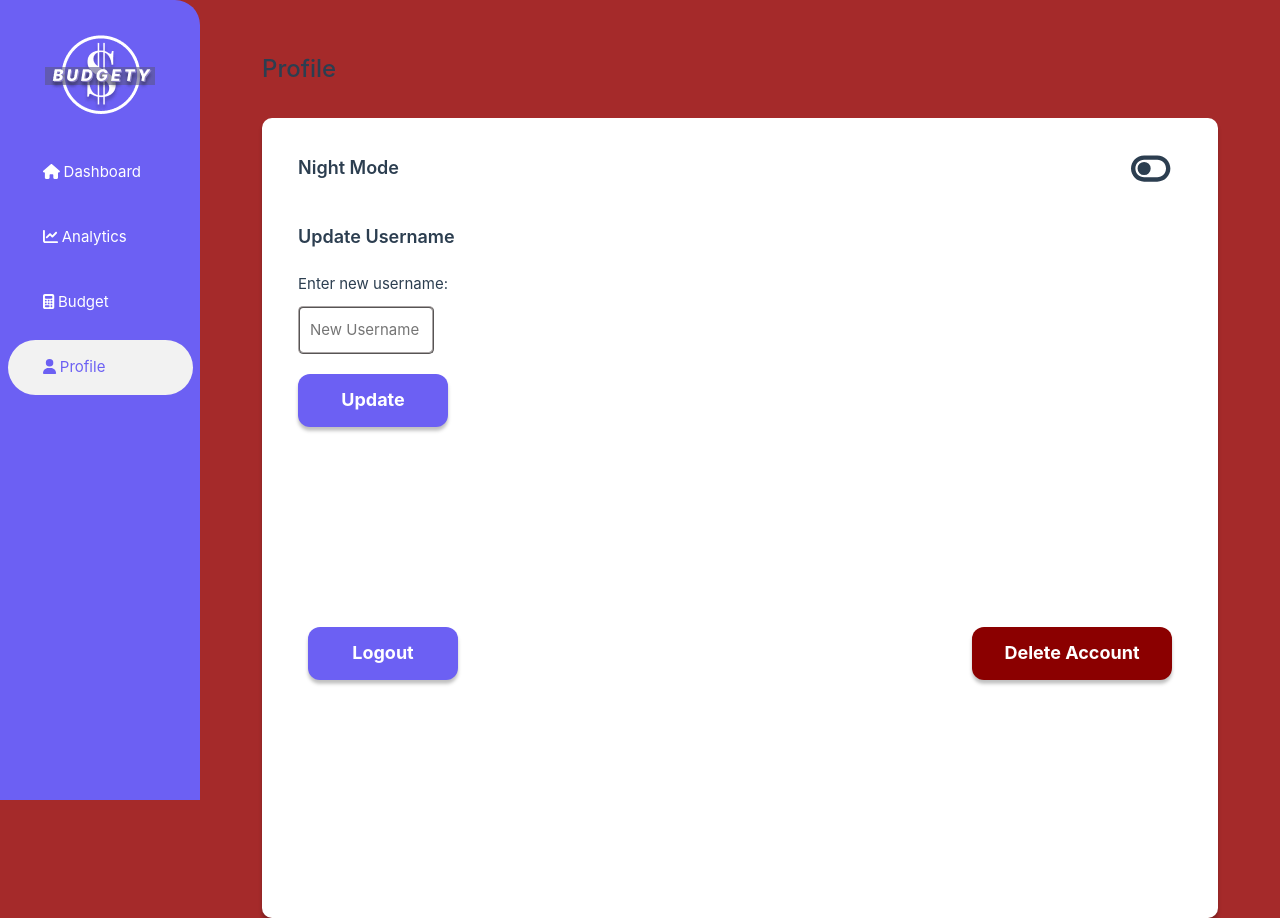
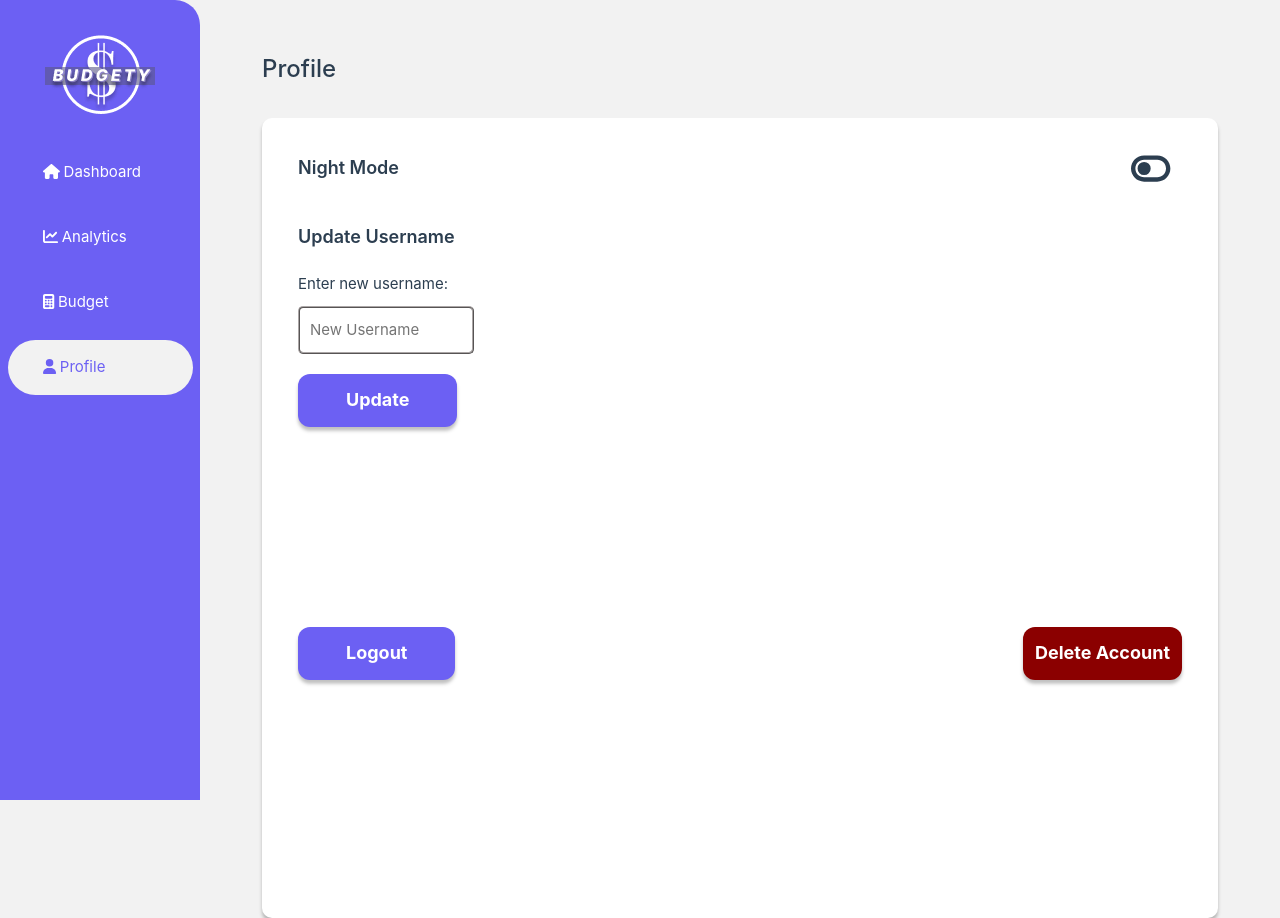
Before and after one commit to BT3103AppDev1/l1-final-project-group-21, a Vue app in the folder project-budgety/: page /profile in a window 1280 px wide. Built offline with nearby package versions, Linux system fonts and the light colour scheme.

Commit message:
Make Profile page responsive

```diff
--- a/project-budgety/src/assets/main.css
+++ b/project-budgety/src/assets/main.css
@@ -19,12 +19,9 @@ body {
     margin-left: 230px;
 }
 
-
-
-
 @media screen and (min-width: 768px) {
   body {
-    background-color: pink;
+    /* background-color: pink; */
   }
 
 }
@@ -35,7 +32,7 @@ body {
     /* display: flex;
     place-items: center; */
     /* margin-left: 130px; */
-    background-color: brown;
+    /* background-color: brown; */
   }
 
 
@@ -50,7 +47,7 @@ body {
     /* display: flex;
     place-items: center; */
     /* margin-left: 130px; */
-    background-color: green;
+    /* background-color: green; */
   }
 }
 @media screen and (max-width:1023px) {
@@ -67,15 +64,20 @@ body {
 @media screen and (max-width: 767px) {
   /* apply styling if screen width >= 480px*/
   body {
-    background-color: blue;
+    /* background-color: blue; */
   }
   .weekly-title {
     font-size: 6px;
-    color: red;
+    /* color: red; */
   }
   .dashboard-section1 {
     flex-wrap: wrap;
     row-gap: 1rem;
+  }
+  .section {
+    display: flex;
+    flex-direction: column;
+    gap: 2rem;
   }
 
 }
@@ -83,7 +85,7 @@ body {
 @media screen and (max-width: 700px) {
   /* apply styling if screen width >= 480px*/
   body {
-    background-color: yellow;
+    /* background-color: yellow; */
   }
   .expense-boxes {
     flex-wrap: wrap;
--- a/project-budgety/src/components/DoughnutChart.vue
+++ b/project-budgety/src/components/DoughnutChart.vue
@@ -40,14 +40,16 @@ export default {
 				plugins: {
 					// remove the legend on top
 					legend: {
-						display: false
+						display: false,
+						// position: 'right'
 					}
 				},
 				elements: {
 
 				},
 				responsive: true,
-				// maintainAspectRatio: false
+				// aspectRatio: 2,
+				// maintainAspectRatio: true
 
 			}
 		};
--- a/project-budgety/src/views/AnalyticsPage.vue
+++ b/project-budgety/src/views/AnalyticsPage.vue
@@ -161,7 +161,7 @@ export default {
   flex: 1;
   /* add space between line chart and container */
   padding: 0px 0.625rem 0.625rem 0.625rem;
-  position: relative;
+  /* position: relative; */
   overflow: auto;
 
 }
--- a/project-budgety/src/views/DashboardPage.vue
+++ b/project-budgety/src/views/DashboardPage.vue
@@ -15,10 +15,10 @@
             <div class="weekly">
                 <div class="weekly-title">WEEKLY SPENDING</div>
                 <div class="spending-container">
-                    <div class="doughnutchart">
+                    <!-- <div class="doughnutchart"> -->
                         <DoughnutChart />
-                    </div>
-                    <div class="top3">Top 3 Categories</div>
+                    <!-- </div> -->
+                    <div class="top3">TOP 3 CATEGORIES</div>
                 </div>
             </div>
         </div>
@@ -68,12 +68,15 @@ export default {
     flex-direction: row;
     padding-top: 3.125rem;
     margin: 1.563rem 0rem;
+    /* align-items: baseline; */
+    /* justify-content: baseline; */
 }
 .left {
     display: flex;
     flex-direction: column;
     margin-right: 1.25rem;
     overflow: auto;
+    flex: 1;
     /* flex: 0.5 0.5 auto; */
 }
 .title {
@@ -95,11 +98,11 @@ export default {
     rgba(213, 144, 219, 0.87) 85.06%, #AB8CDD 98.97%);
     box-shadow: 0px 4px 4px rgba(0, 0, 0, 0.25);
     border-radius: 2.5rem;
-    padding: 4.5rem 2rem;
+    padding: 4.5rem 0rem;
     margin: 25px 25px 0px 0px;
     text-align: center;
     color: #FFFFFF;
-    /* flex: 1; */
+    /* max-width: 350px; */
 }
 .expense-box-header {
     font-style: normal;
@@ -109,7 +112,7 @@ export default {
 }
 .expense-value-dashboard {
     font-weight: 600;
-    font-size: 60px;
+    font-size: 55px;
 }
 
 .weekly {
@@ -117,18 +120,24 @@ export default {
     box-shadow: 0px 4px 4px rgba(0, 0, 0, 0.25);
     border-radius: 2.4rem;
     text-align: center;
-    /* flex: 2; */
+    flex: 1.5;
     overflow: auto;
 }
 .spending-container {
     display: flex;
-    overflow: auto;
+    /* overflow: auto; */
+    flex: 1;
+    padding: 0rem 4rem;
 }
 .doughnutchart {
     flex: 1;
+    /* overflow: auto; */
+    /* height: 200px; */
 }
 
 .top3 {
+    font-size: 18px;
+    font-weight: 700;
     flex: 1;
 }
 
--- a/project-budgety/src/views/ProfilePage.vue
+++ b/project-budgety/src/views/ProfilePage.vue
@@ -9,6 +9,7 @@
 				<div class="font-18">Night Mode</div>
 				<div class="toggle-btn">
 					<fa icon="toggle-off"/>
+					<!-- change to toggle-on when night mode is on -->
 				</div>
 			</div>
 			<div class="font-18">Update Username</div>
@@ -32,16 +33,16 @@
 				</div>
 			</form>
 			<div class="section">
-				<div class="logout">
+				<!-- <div class="logout"> -->
 					<button id="purpleButton" type="button" v-on:click="logoutAccount">
 						Logout
 					</button>
-				</div>
-				<div class="delete">
+				<!-- </div> -->
+				<!-- <div class="delete"> -->
 					<button id="redButton" type="button" v-on:click="deleteAccount">
 						Delete Account
 					</button>
-				</div>
+				<!-- </div> -->
 			</div>
 		</div>
 	</div>
@@ -138,34 +139,36 @@ export default {
 }
 
 #purpleButton {
+	flex: 1;
 	color: #ffffff;
 	background-color: var(--sidebar-bg-color);
+	max-width: fit-content;
+	padding: 12px 48px;
+	border: none;
+	text-align: center;
+	text-decoration: none;
+	/* display: inline-block; */
+	font-size: 18px;
+	font-weight: bold;
+	border-radius: 12px; /* creates the curve */
+	box-shadow: 0px 3.68519px 3.68519px rgba(0, 0, 0, 0.25);
+
+}
+
+#redButton {
+	flex: 1;
+	color: #ffffff;
+	background-color: darkred;
+	max-width: fit-content;
 	padding: 12px;
 	border: none;
 	text-align: center;
 	text-decoration: none;
-	display: inline-block;
+	/* display: inline-block; */
 	font-size: 18px;
 	font-weight: bold;
 	/* margin: 4px 20px; */
 	border-radius: 12px; /* creates the curve */
-	width: 150px; /* how long it is */
-	box-shadow: 0px 3.68519px 3.68519px rgba(0, 0, 0, 0.25);
-}
-
-#redButton {
-	color: #ffffff;
-	background-color: darkred;
-	padding: 12px;
-	border: none;
-	text-align: center;
-	text-decoration: none;
-	display: inline-block;
-	font-size: 18px;
-	font-weight: bold;
-	/* margin: 4px 20px; */
-	border-radius: 12px; /* creates the curve */
-	width: 200px; /* how long it is */
 	box-shadow: 0px 3.68519px 3.68519px rgba(0, 0, 0, 0.25);
 }
 
@@ -198,7 +201,8 @@ export default {
 	border-style: ridge;
 	border-color: #aba6a6;
 	border-radius: 5px;
-	width: 15%;
+	min-width: 11rem;
+	max-width: 15%;
 	margin: 10px 0;
 	margin-bottom: 20px;
 }
@@ -246,23 +250,27 @@ input:hover {
 }
 
 .section {
-	margin: 30px;
+	margin: 30px 20px;
 	margin-top: 200px; /* brute force */
+	display: flex;
+	justify-content: space-between;
 	/* position: absolute;
 	bottom: 30px; */
 }
 
 .logout {
-	display: inline;
-	margin-right: 30px;
+	flex: 1;
+	/* display: inline; */
+	/* margin-right: 30px; */
 	/* position: absolute */
 }
 
 .delete {
-	display: inline;
+	flex: 1;
+	/* display: inline; */
 	/* margin: 0px; */
-	position: absolute;
-	right: 0;
+	/* position: absolute; */
+	/* right: 0; */
 	/* bottom: 0; */
 }
 </style>
```
